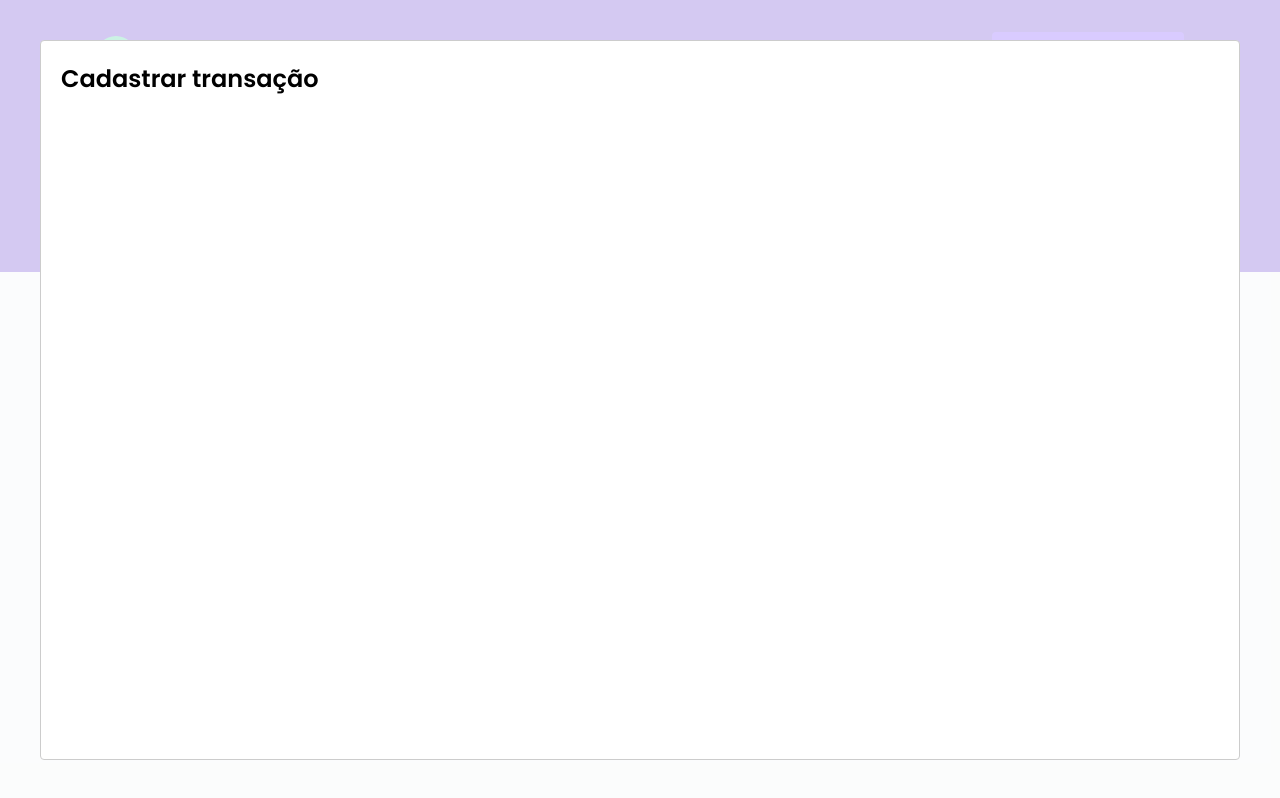
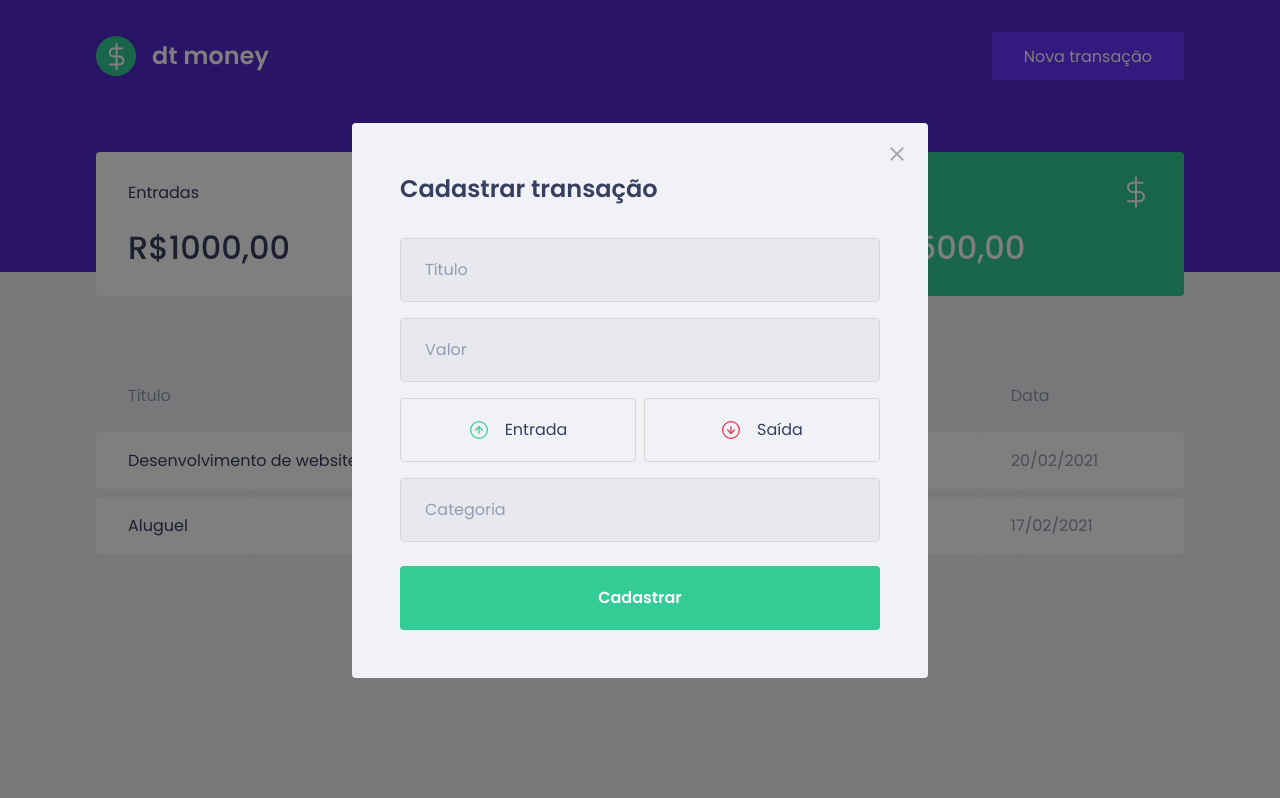
Before and after one commit to jvrviegas/ignite-react-dtmoney, a React (Create React App) app: page / in a window 1280 px wide. Both pictures are taken after a click on the button "Nova transação". Built offline with nearby package versions, Linux system fonts and the light colour scheme; no server answers; what miragejs would draw is missing.

Commit message:
style(new transaction modal): add structure and styles

```diff
--- a/src/components/NewTransactionModal/index.tsx
+++ b/src/components/NewTransactionModal/index.tsx
@@ -1,4 +1,10 @@
 import Modal from 'react-modal';
+
+import closeImg from '../../assets/close.svg';
+import incomeImg from '../../assets/income.svg';
+import outcomeImg from '../../assets/outcome.svg';
+
+import { Container, TransactionTypeContainer } from './styles';
 
 interface NewTransactionModalProps {
   isOpen: boolean;
@@ -8,11 +14,45 @@
 function NewTransactionModal({ isOpen, onRequestClose }: NewTransactionModalProps) {
   return (
     <Modal
-          isOpen={isOpen}
-          onRequestClose={onRequestClose}
-        >
-          <h2>Cadastrar transação</h2>
-        </Modal>
+      isOpen={isOpen}
+      onRequestClose={onRequestClose}
+      overlayClassName="react-modal-overlay"
+      className="react-modal-content"
+    >
+      <button type="button" onClick={onRequestClose} className="react-modal-close">
+        <img src={closeImg} alt="Fechar modal" />
+      </button>
+
+      <Container>
+        <h2>Cadastrar transação</h2>
+
+        <input placeholder="Título" />
+
+        <input type="number" placeholder="Valor" />
+
+        <TransactionTypeContainer>
+          <button
+            type="button"
+          >
+            <img src={incomeImg} alt="Entrada" />
+            <span>Entrada</span>
+          </button>
+
+          <button
+            type="button"
+          >
+            <img src={outcomeImg} alt="Saída" />
+            <span>Saída</span>
+          </button>
+        </TransactionTypeContainer>
+
+        <input placeholder="Categoria" />
+
+        <button type="submit">
+          Cadastrar
+        </button>
+      </Container>
+    </Modal>
   );
 };
 
--- a/src/components/NewTransactionModal/styles.ts
+++ b/src/components/NewTransactionModal/styles.ts
@@ -1,5 +1,87 @@
 import styled from 'styled-components';
+import { darken } from 'polished';
 
-export const Container = styled.div`
+export const Container = styled.form`
+  h2 {
+    color: var(--text-title);
+    font-size: 1.5rem;
+    margin-bottom: 2rem;
+  }
 
+  input {
+    width: 100%;
+    padding: 0 1.5rem;
+    height: 4rem;
+    border-radius: 0.25rem;
+
+    border: 1px solid #d7d7d7;
+    background: #e7e9ee;
+
+    font-weight: 400;
+    font-size: 1rem;
+
+    &::placeholder {
+      color: var(--text-body);
+    }
+
+    & + input {
+      margin-top: 1rem;
+    }
+  }
+
+  button[type="submit"] {
+    width: 100%;
+    padding: 0 1.5rem;
+    height: 4rem;
+    background: var(--green);
+    color: #fff;
+    border-radius: 0.25rem;
+    border: 0;
+    font-size: 1rem;
+    margin-top: 1.5rem;
+    font-weight: 600;
+
+    transition: filter 0.2s;
+
+    &:hover {
+      filter: brightness(0.9);
+    }
+  }
 `;
+
+export const TransactionTypeContainer = styled.div`
+  margin: 1rem 0;
+  display: grid;
+  grid-template-columns: 1fr 1fr;
+  gap: 0.5rem;
+
+  button {
+    height: 4rem;
+    border: 1px solid #d7d7d7;
+    border-radius: 0.25rem;
+
+    background: transparent;
+
+    display: flex;
+    align-items: center;
+    justify-content: center;
+
+    transition: border-color 0.2s;
+
+    &:hover {
+      border-color: ${darken(0.1, '#d7d7d7')};
+    }
+
+    img {
+      width: 20px;
+      height: 20px;
+    }
+
+    span {
+      display: inline-block;
+      margin-left: 1rem;
+      font-size: 1rem;
+      color: var(--text-title);
+    }
+  }
+`;
```
